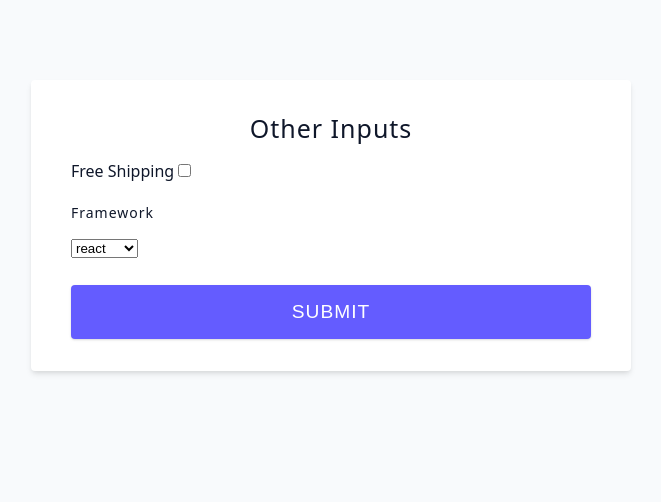
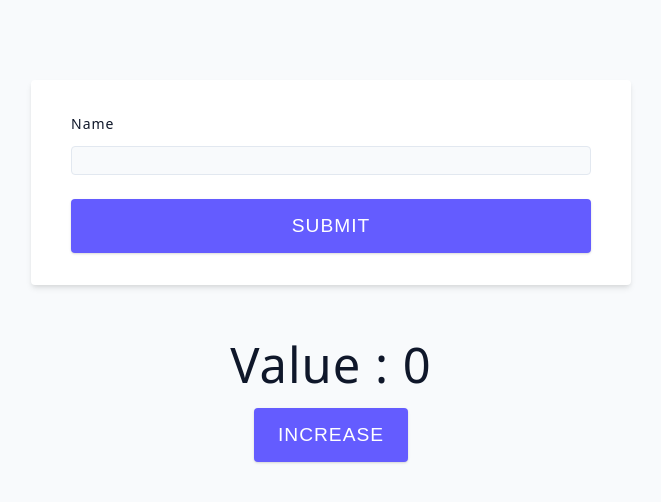
Before and after one commit to creativeloc/advanced-react-tutorials, a React (Vite) app: page / in a window 1280 px wide. Shown: the top 502 px of the page, without its empty margins (309-970 px from the left). Built offline with nearby package versions, Linux system fonts and the light colour scheme.

Commit message:
complete useRef

```diff
--- a/src/App.jsx
+++ b/src/App.jsx
@@ -1,4 +1,4 @@
-import Starter from "./tutorial/06-forms/starter/04-other-inputs"
+import Starter from "./tutorial/07-useRef/starter/01-useRef-basics"
 
 function App() {
   return (
--- a/src/tutorial/07-useRef/starter/01-useRef-basics.jsx
+++ b/src/tutorial/07-useRef/starter/01-useRef-basics.jsx
@@ -1,31 +1,46 @@
-import { useEffect, useRef, useState } from 'react';
+import { useEffect, useRef, useState } from "react"
 
 const UseRefBasics = () => {
-  const [value, setValue] = useState(0);
+  const [value, setValue] = useState(0)
+  const refContainer = useRef(null)
+  const isMounted = useRef(false)
+
+  // console.log(refContainer)
+
+  useEffect(() => {
+    // console.log(refContainer)
+  }, [])
 
   const handleSubmit = (e) => {
-    e.preventDefault();
-  };
+    e.preventDefault()
+    const name = refContainer.current.value
+    console.log(name)
+  }
 
   return (
     <div>
-      <form className='form' onSubmit={handleSubmit}>
-        <div className='form-row'>
-          <label htmlFor='name' className='form-label'>
+      <form className="form" onSubmit={handleSubmit}>
+        <div className="form-row">
+          <label htmlFor="name" className="form-label">
             Name
           </label>
-          <input type='text' id='name' className='form-input' />
+          <input
+            type="text"
+            id="name"
+            ref={refContainer}
+            className="form-input"
+          />
         </div>
-        <button type='submit' className='btn btn-block'>
+        <button type="submit" className="btn btn-block">
           submit
         </button>
       </form>
       <h1>value : {value}</h1>
-      <button onClick={() => setValue(value + 1)} className='btn'>
+      <button onClick={() => setValue(value + 1)} className="btn">
         increase
       </button>
     </div>
-  );
-};
+  )
+}
 
-export default UseRefBasics;
+export default UseRefBasics
```
